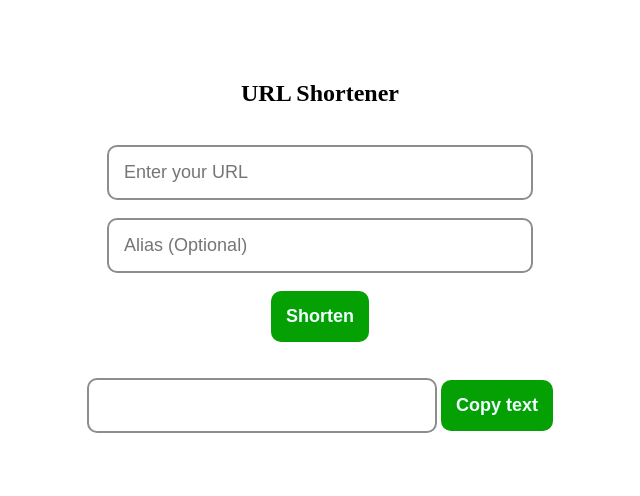
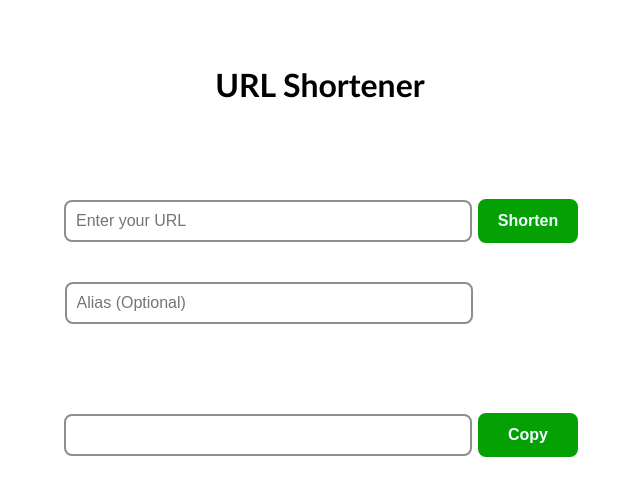
Before and after one commit to GulshanAnand/linkShortenerAPI, a Flask app: page / in a window 1280 px wide. Shown: the top 496 px of the page, without its empty margins (320-960 px from the left). Run offline with Flask 2, Linux system fonts and the light colour scheme.

Commit message:
index page design modified

```diff
--- a/templates/index.html
+++ b/templates/index.html
@@ -4,47 +4,62 @@
     <title>URL Shortener</title>
     <style>
         input {
-            font-size: large;
-            width: 31%;
-            padding: 15px;
-            border-radius: 10px;
+            width: 30vw;
+            font-size: medium;
+            padding: 10px;
+            border-radius: 8px;
             border: 2px solid;
             border-color: rgb(141, 141, 141);
+            margin: 2px;
+        }
+        button {
+            width: 100px;
+            font-size: medium;
+            background-color: rgb(4, 160, 4);
+            border: solid;
+            border-color: rgb(4, 160, 4);
+            border-radius: 8px;
+            padding: 10px;
+            color: azure;
+            font-weight: bold;
+        }
+        #alias {
+            margin-right: 105px;
+        }
+        #outdiv {
+            margin: 50px;
         }
         div {
             text-align: center;
         }
-        #shortURL {
-            width: 25%;
-        }
-        button {
-            font-size: large;
-            background-color: rgb(4, 160, 4);
-            border: none;
-            border-radius: 10px;
-            padding: 15px;
-            color: azure;
-            font-weight: bold;
-        }
-        body {
-            margin-top: 80px;
+        h1 {
+            text-align: center;
+            font-family: 'Gill Sans', 'Gill Sans MT', Calibri, 'Trebuchet MS', sans-serif;
         }
     </style>
 </head>
 <body>
-    <h2 style="text-align: center;">URL Shortener</h2><br>
+    <header>
+        <br></br>
+        <h1>URL Shortener</h1>
+        <br></br>
+    </header>
+
     <div>
-        <form id="form" method="post">
-            <div>
-                <input type="text", id="url" placeholder="Enter your URL" required /><br><br>
-                <input type="text", id="alias" placeholder="Alias (Optional)"/></br><br>
-            </div>
-            <button type="submit">Shorten</button><br><br><br>
-        </form>
-    </div>
-    <div>
-        <input type="text", id="shortURL" readonly/>
-        <button onclick="myFunction()">Copy text</button>
+        <br></br>
+        <div>
+            <form id="form" method="post">
+                <input id="url" type="text" placeholder='Enter your URL' required/>
+                <button type="submit">Shorten</button>
+            </form>
+            <br></br>
+            <input id="alias" type="text" placeholder='Alias (Optional)'/>
+        </div>
+        <br></br>
+        <div id="outdiv">
+            <input type="text" id="shortURL" readonly/>
+            <button onclick="myFunction()">Copy</button>
+        </div>
     </div>
 </body>
 <script>
```
